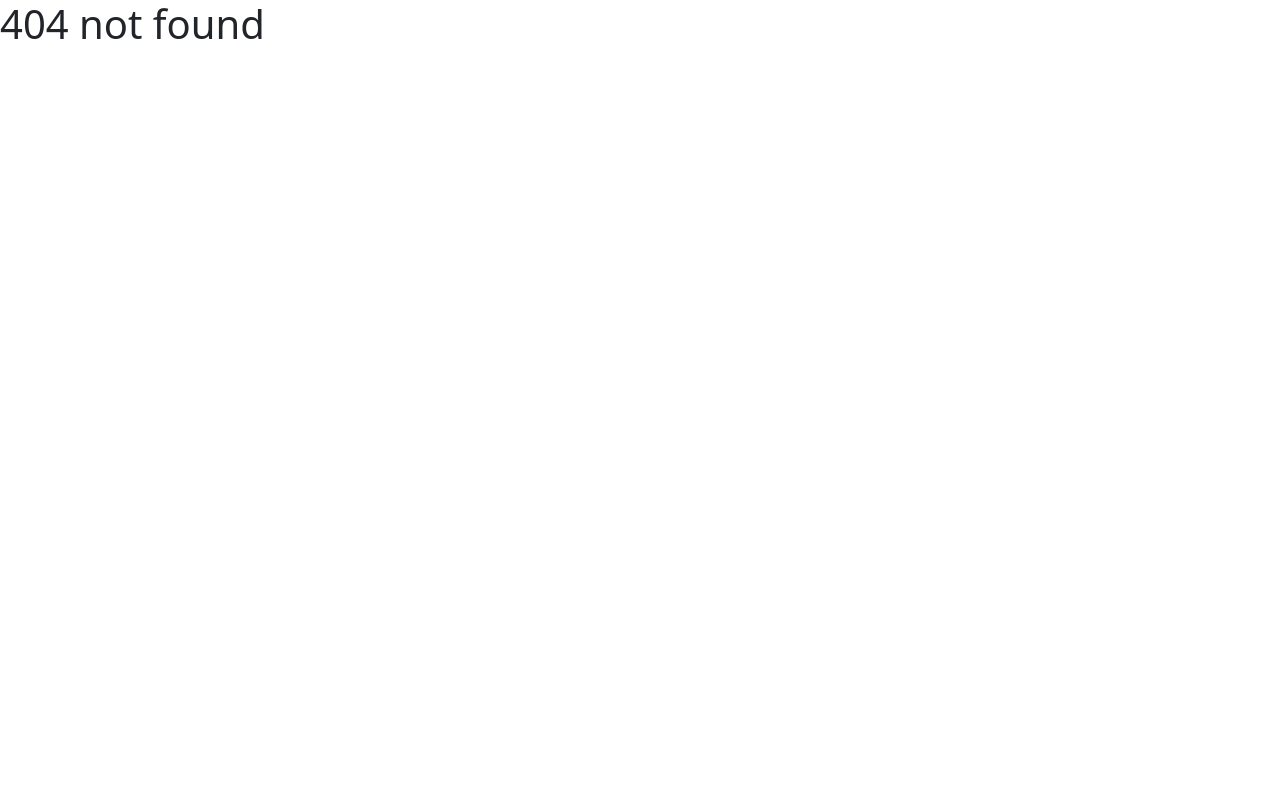
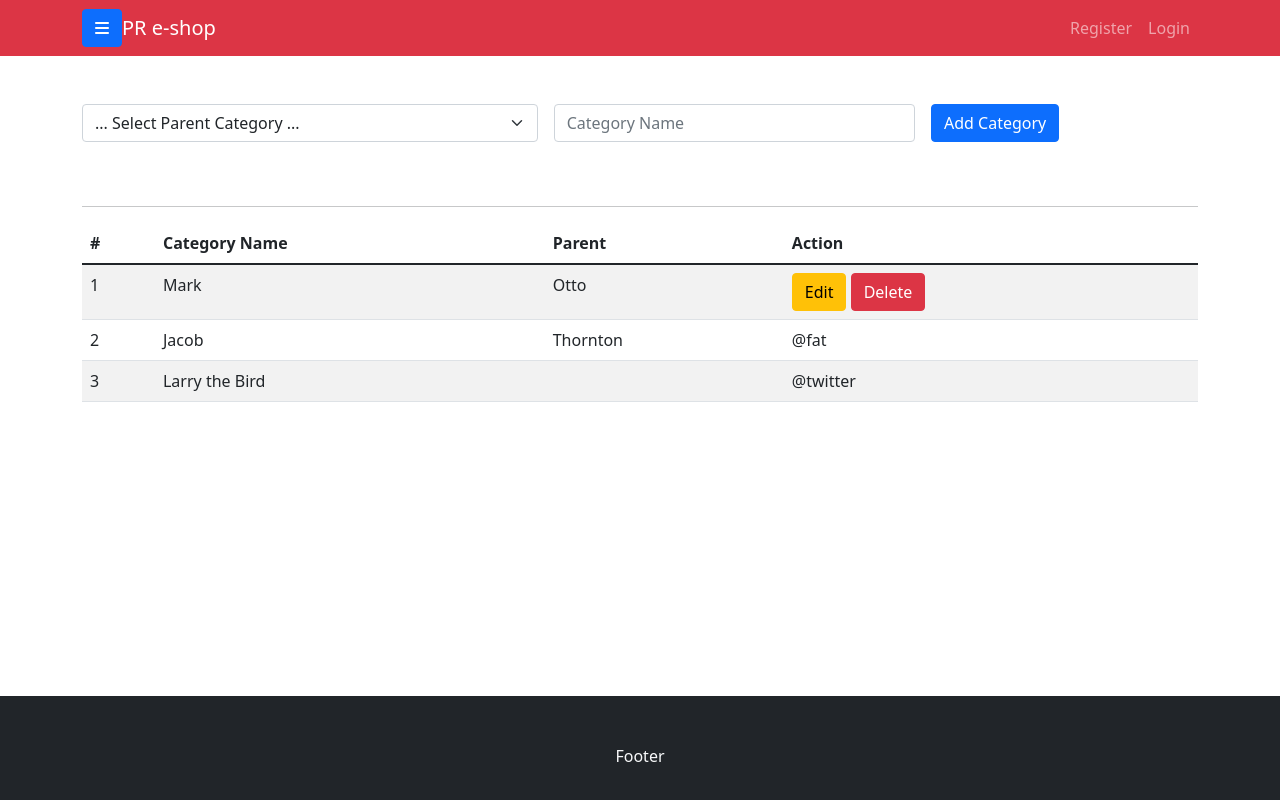
Before and after one commit to PrakatNeupane/prakat-ecommerce-frontend, a React (Create React App) app: page /categories in a window 1280 px wide. Before the commit this address had no page. Shown: the top 800 px of the page. Built offline with nearby package versions, Linux system fonts and the light colour scheme.

Commit message:
working on categories page--> two level category ->parent category and sub category

```diff
--- a/src/App.js
+++ b/src/App.js
@@ -13,6 +13,7 @@ import "react-toastify/dist/ReactToastify.css";
 import EmailVerification from './pages/register-login/EmailVerification';
 import Dashboard from './pages/dashboard/Dashboard';
 import AdminProfile from './pages/admin-profile/AdminProfile';
+import Categories from './pages/categories/Categories';
 
 
 
@@ -24,6 +25,8 @@ function App() {
           {/* Private router */}
           <Route path="/dashboard" element={<Dashboard />}></Route>
           <Route path="/admin-profile" element={<AdminProfile />}></Route>
+          <Route path='/categories' element={<Categories />}></Route>
+
           <Route path='/register' element={<RegistrationPage />}></Route>
           <Route path='/' element={<LoginPage />}></Route>
           <Route path='/admin/verify-email' element={<EmailVerification />}></Route>
--- /dev/null
+++ b/src/components/cat-form/CategoryForm.jsx
@@ -0,0 +1,30 @@
+import React from "react";
+import { Button } from "react-bootstrap";
+import Col from "react-bootstrap/Col";
+import Form from "react-bootstrap/Form";
+import Row from "react-bootstrap/Row";
+
+export const CategoryForm = () => {
+  return (
+    <Form className="py-5">
+      <Row className="g-3">
+        <Col md="5">
+          <Form.Group as={Col} controlId="formGridState">
+            <Form.Select defaultValue="Choose...">
+              <option value="">... Select Parent Category ...</option>
+              <option>more coming dynamically</option>
+              <option>more coming dynamically</option>
+              <option>more coming dynamically</option>
+            </Form.Select>
+          </Form.Group>
+        </Col>
+        <Col md="4">
+          <Form.Control name="catName" placeholder="Category Name" />
+        </Col>
+        <Col md="3">
+          <Button type="submit">Add Category</Button>
+        </Col>
+      </Row>
+    </Form>
+  );
+};
--- /dev/null
+++ b/src/components/cat-table/CategoryTable.jsx
@@ -0,0 +1,40 @@
+import { Button } from "react-bootstrap";
+import Table from "react-bootstrap/Table";
+
+export const CategoryTable = () => {
+  return (
+    <Table striped>
+      <thead>
+        <tr>
+          <th>#</th>
+          <th>Category Name</th>
+          <th>Parent</th>
+          <th>Action</th>
+        </tr>
+      </thead>
+      <tbody>
+        <tr>
+          <td>1</td>
+          <td>Mark</td>
+          <td>Otto</td>
+          <td>
+            <Button variant="warning">Edit</Button>
+            {"  "}
+            <Button variant="danger">Delete</Button>
+          </td>
+        </tr>
+        <tr>
+          <td>2</td>
+          <td>Jacob</td>
+          <td>Thornton</td>
+          <td>@fat</td>
+        </tr>
+        <tr>
+          <td>3</td>
+          <td colSpan={2}>Larry the Bird</td>
+          <td>@twitter</td>
+        </tr>
+      </tbody>
+    </Table>
+  );
+};
--- /dev/null
+++ b/src/pages/categories/Categories.jsx
@@ -0,0 +1,18 @@
+import React from "react";
+import { CategoryForm } from "../../components/cat-form/CategoryForm";
+import { CategoryTable } from "../../components/cat-table/CategoryTable";
+import AdminLayout from "../layouts/AdminLayout";
+
+const Categories = () => {
+  return (
+    <AdminLayout>
+      {/* form */}
+      <CategoryForm></CategoryForm>
+      <hr />
+      {/* table */}
+      <CategoryTable></CategoryTable>
+    </AdminLayout>
+  );
+};
+
+export default Categories;
--- a/src/pages/layouts/AdminLayout.jsx
+++ b/src/pages/layouts/AdminLayout.jsx
@@ -1,4 +1,5 @@
 import React from "react";
+import { Container } from "react-bootstrap";
 import AdminSidebar from "../../components/admin-sidebar/AdminSidebar";
 import Footer from "./Footer";
 import Header from "./Header";
@@ -10,7 +11,9 @@ const AdminLayout = ({ children }) => {
       <Header />
       <AdminSidebar />
       {/* main section */}
-      <main className="main">{children}</main>
+      <Container>
+        <main className="main">{children}</main>
+      </Container>
       {/* footer section */}
       <Footer></Footer>
     </div>
```
